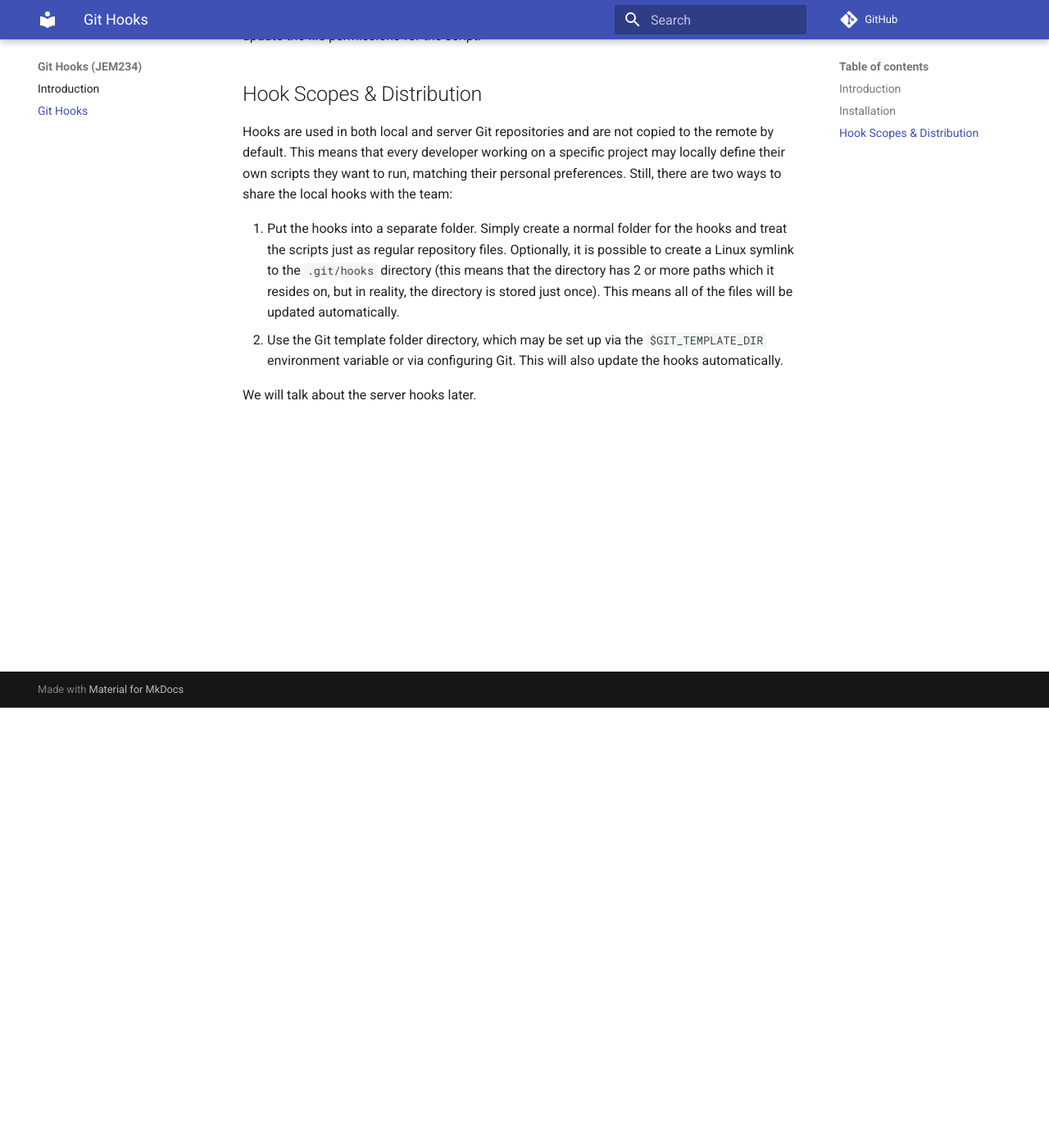
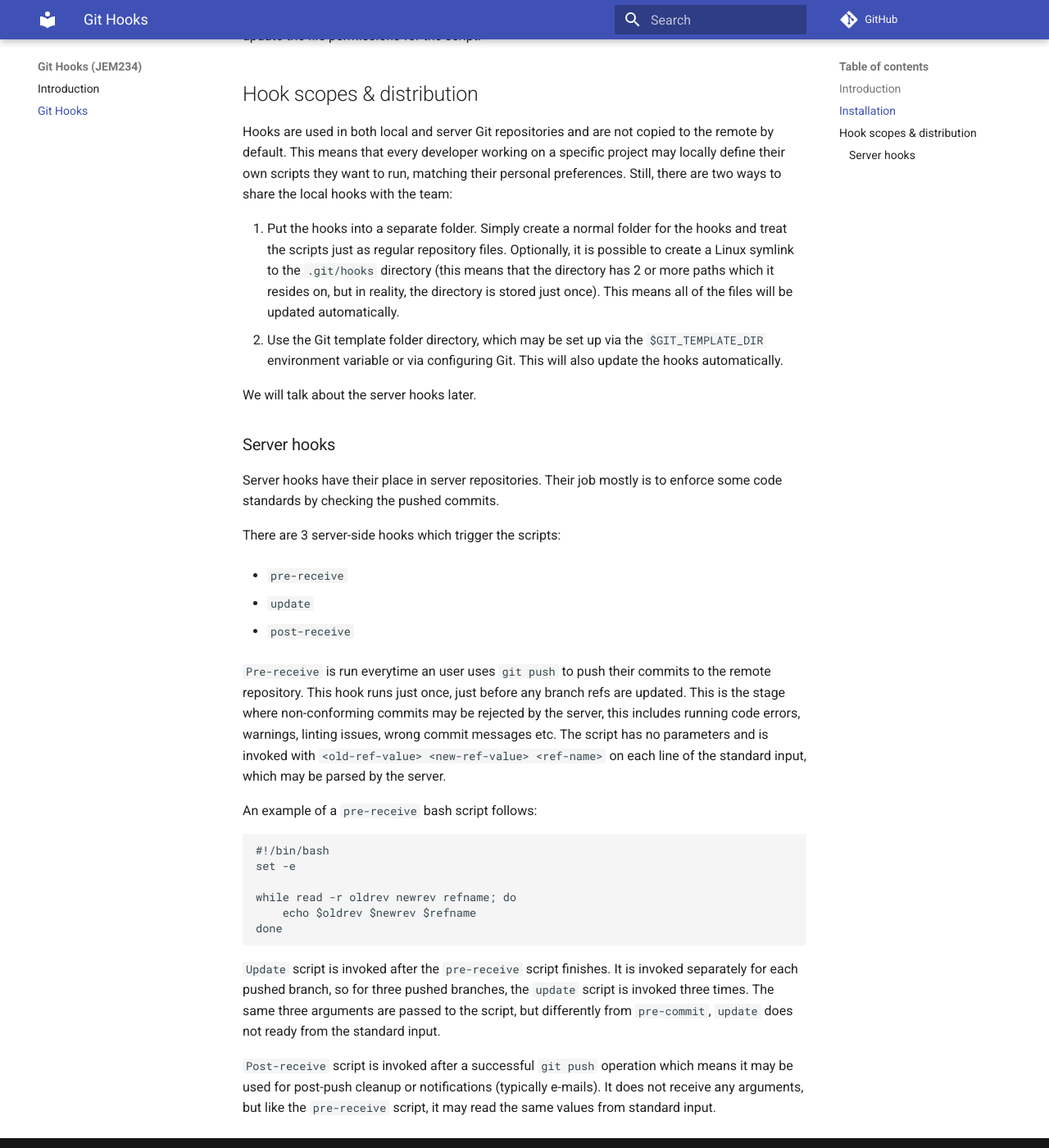
Before and after one commit to luk27official/JEM234, an MkDocs documentation site: the page built from docs/git_hooks.md, in a window 1280 px wide and 1400 px high, scrolled down 537 px. Shown: the whole window at 82% size. Built offline with MkDocs 1.6.1 and Material for MkDocs 9.7.7, drawn with Linux system fonts in a browser that asks for light colours; comment, search, counter and statistics services are not loaded.

Commit message:
Added server hooks

````diff
--- a/docs/git_hooks.md
+++ b/docs/git_hooks.md
@@ -10,7 +10,7 @@ To install the hooks, simply have a look at the `.git/hooks` folder inside your
 
 To ensure that the hooks are runnable, run `chmod +x <script-name>` in the directory. This will update the file permissions for the script.
 
-## Hook Scopes & Distribution
+## Hook scopes & distribution
 
 Hooks are used in both local and server Git repositories and are not copied to the remote by default. This means that every developer working on a specific project may locally define their own scripts they want to run, matching their personal preferences. Still, there are two ways to share the local hooks with the team:
 
@@ -18,3 +18,35 @@ Hooks are used in both local and server Git repositories and are not copied to t
 2. Use the Git template folder directory, which may be set up via the `$GIT_TEMPLATE_DIR` environment variable or via configuring Git. This will also update the hooks automatically.
 
 We will talk about the server hooks later.
+
+
+
+
+### Server hooks
+
+Server hooks have their place in server repositories. Their job mostly is to enforce some code standards by checking the pushed commits.
+
+There are 3 server-side hooks which trigger the scripts:
+
+- `pre-receive`
+
+- `update`
+
+- `post-receive`
+
+`Pre-receive` is run everytime an user uses `git push` to push their commits to the remote repository. This hook runs just once, just before any branch refs are updated. This is the stage where non-conforming commits may be rejected by the server, this includes running code errors, warnings, linting issues, wrong commit messages etc. The script has no parameters and is invoked with `<old-ref-value> <new-ref-value> <ref-name>` on each line of the standard input, which may be parsed by the server.
+
+An example of a `pre-receive` bash script follows:
+
+```bash
+#!/bin/bash
+set -e
+
+while read -r oldrev newrev refname; do
+    echo $oldrev $newrev $refname
+done
+```
+
+`Update` script is invoked after the `pre-receive` script finishes. It is invoked separately for each pushed branch, so for three pushed branches, the `update` script is invoked three times. The same three arguments are passed to the script, but differently from `pre-commit`, `update` does not ready from the standard input.
+
+`Post-receive` script is invoked after a successful `git push` operation which means it may be used for post-push cleanup or notifications (typically e-mails). It does not receive any arguments, but like the `pre-receive` script, it may read the same values from standard input.
````
